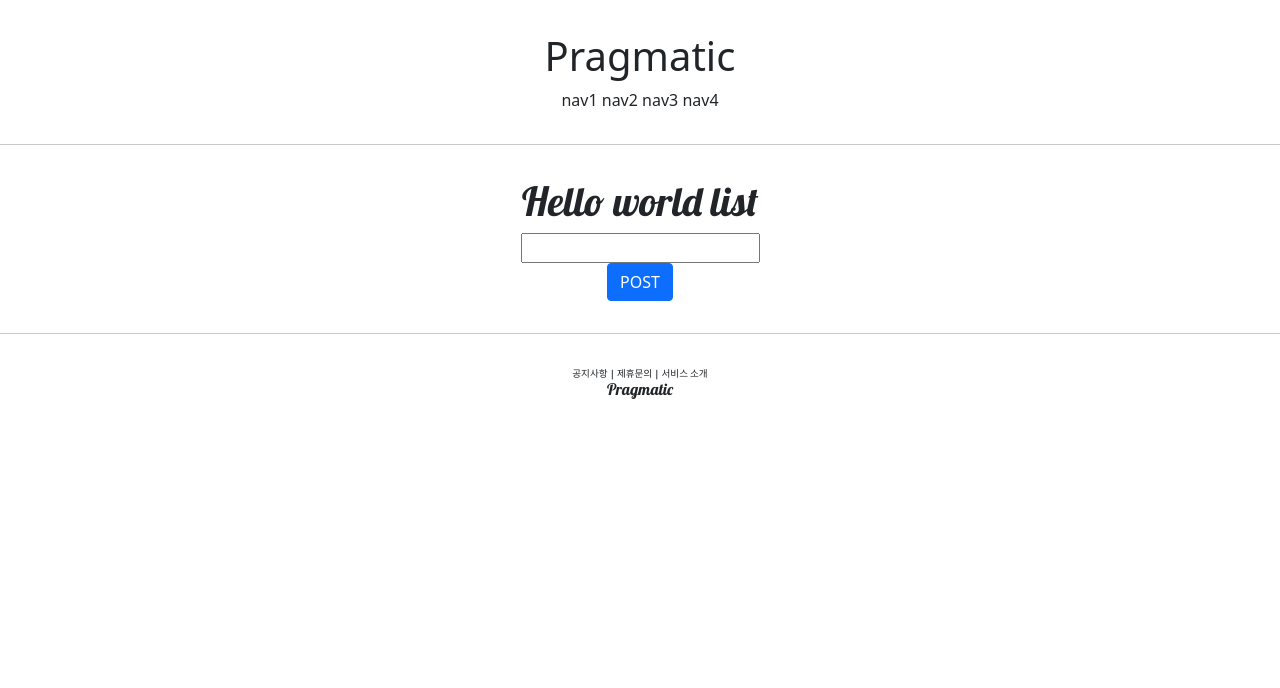
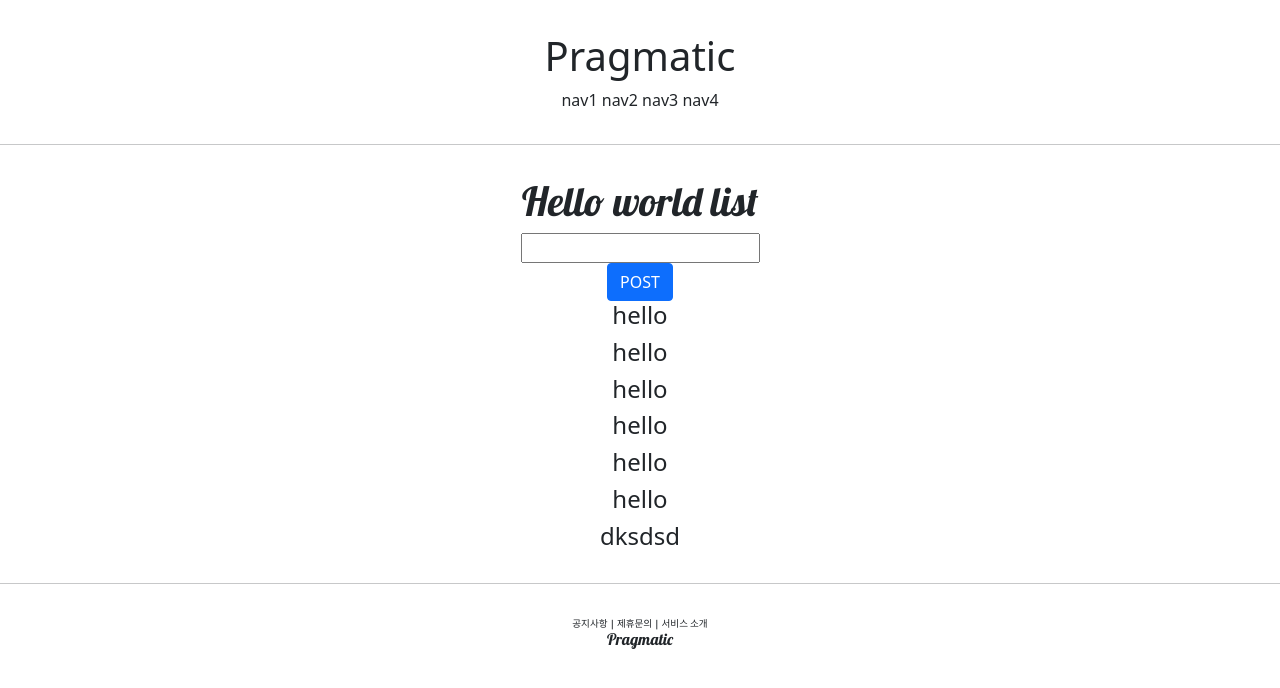
Before and after one commit to mugon-dev/django-pinterest, a Django app: template accountapp/templates/accountapp/hello_world.html in a window 1280 px wide. Shown: the top 688 px of the page. Run offline with Django 3.2, Linux system fonts and the light colour scheme; the template is opened without the code that fills it: values that come from a table or form of the project are taken from there, others are empty; data comes from the database, SQL or seed files in the repository; both versions use the stored data as it was after the commit; parts of the project's set-up code (start-up, migrations or seed data) failed here and were passed over.

Commit message:
course 18

```diff
--- a/accountapp/templates/accountapp/hello_world.html
+++ b/accountapp/templates/accountapp/hello_world.html
@@ -15,10 +15,12 @@
       </div>
     </form>
 
-    {% if hello_world_output %}
-    <h1>
-      {{hello_world_output.text}}
-    </h1>
+    {% if hello_world_list %}
+      {% for hello_world in hello_world_list %}
+        <h4>
+          {{hello_world.text}}
+        </h4>
+      {% endfor %}
     {% endif %}
   </div>
 {% endblock %}
```
Also changed, not shown: accountapp/views.py (+8 -3 lines), db.sqlite3.
